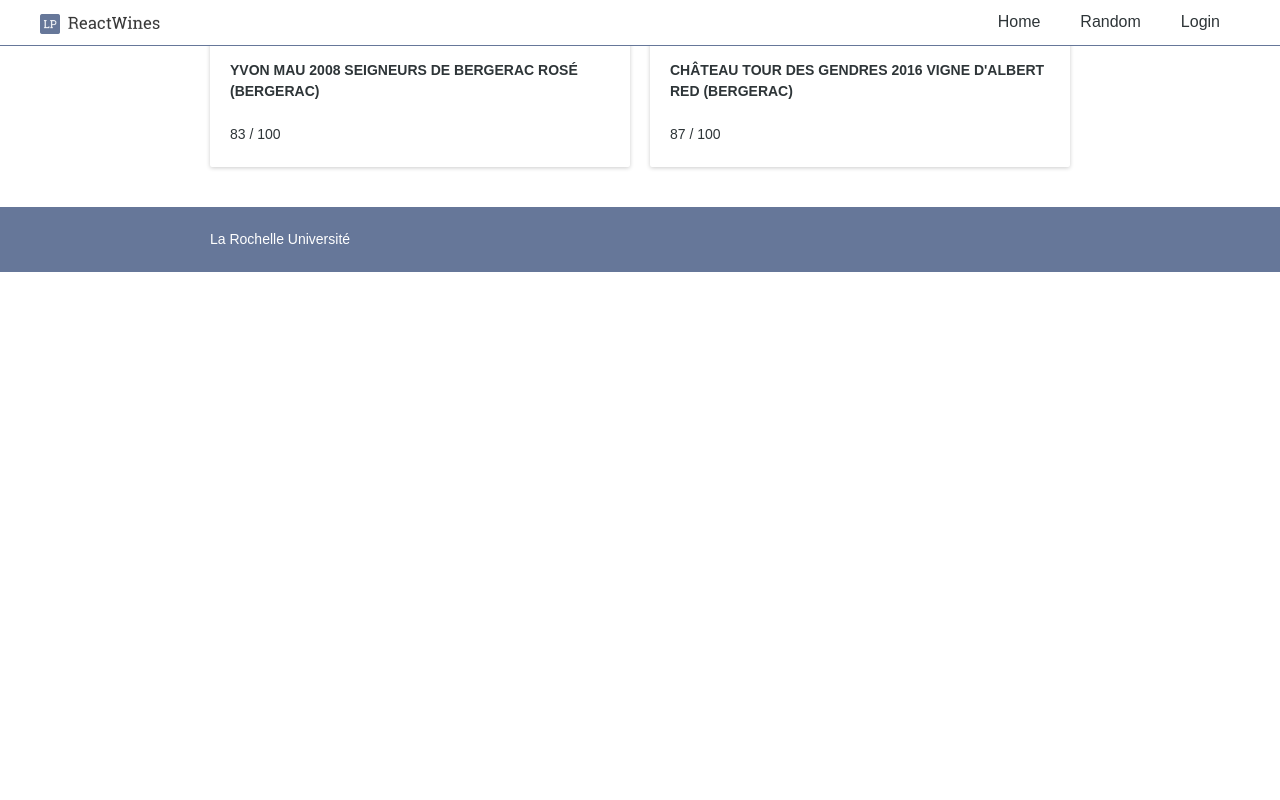
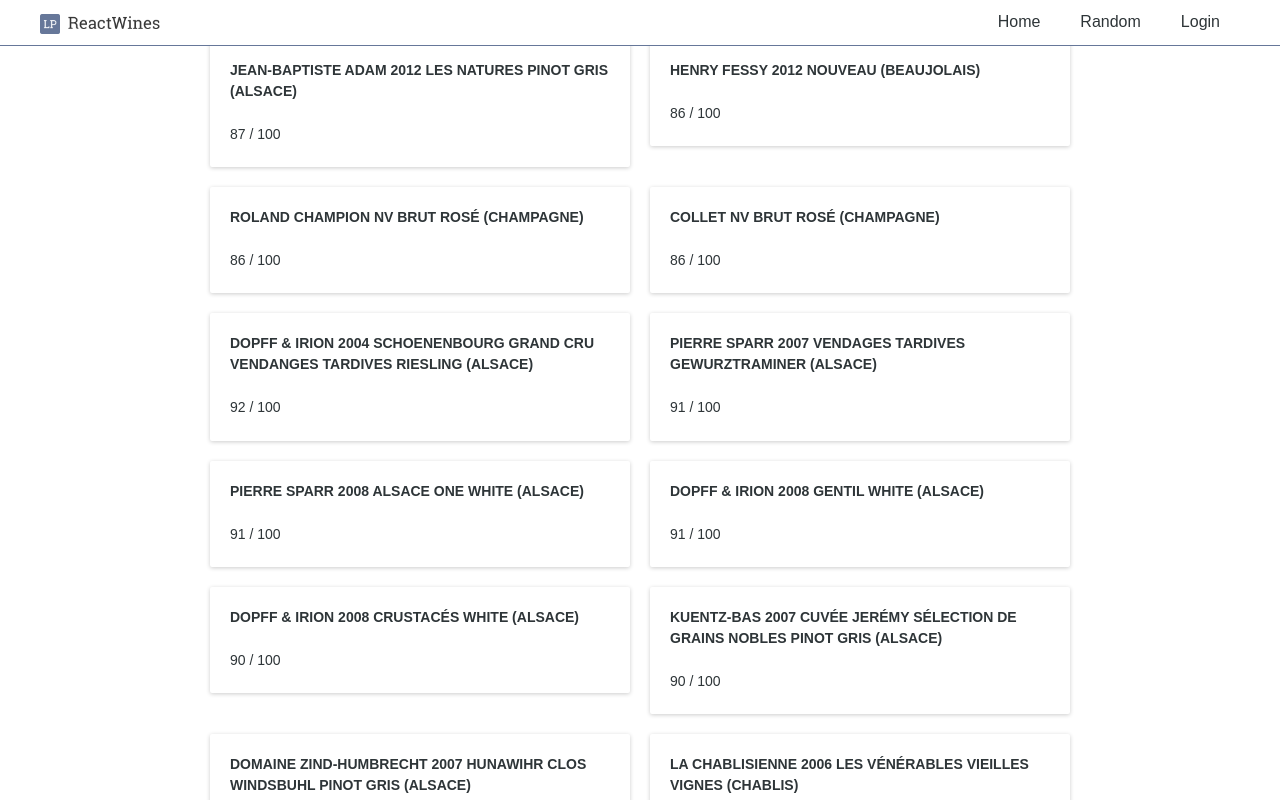
Before and after one commit to ValentinBrebion/tp_react_router, a React (Create React App) app: page / in a window 1280 px wide. Shown: the top 800 px of the page. Built offline with nearby package versions, Linux system fonts and the light colour scheme.

Commit message:
fix:cgh ajout list map

```diff
--- a/src/components/ReviewList.jsx
+++ b/src/components/ReviewList.jsx
@@ -1,7 +1,8 @@
 import React from 'react'
-import db from '../api/db.json'
+import bdReview from '../api/db.json'
 
 const ReviewList = () => {
+    const list = bdReview['reviews'];
     return <section data-name="review-list">
     <div className="hidden">
         <h4>Categories</h4>
@@ -14,27 +15,16 @@
         </p>
     </div>
     <grid>
+    {list.map((review) =>
                 <div col="1/2">
                     <card>
                         <a href="/">
-                    <h5>Yvon Mau 2008 Seigneurs de Bergerac Rosé (Bergerac)</h5>
-                    <p>83 / 100</p>
+                            <h5>{review.title}</h5>
+                            <p> {review.points} / 100</p>
                         </a>
                     </card>
                 </div>
-        <div col="1/2">
-            <card>
-                <a href="/">
-                    <h5>Château Tour des Gendres 2016 Vigne d'Albert Red (Bergerac)</h5>
-                    <p>87 / 100</p>
-                </a>
-            </card>
-        </div>
-        <div col="1/1" txt="c" className="hidden">
-            <card>
-                <a href="/"><h5>Add a review</h5></a>
-            </card>
-        </div>
+            )}
     </grid>
 </section>
 }
```
Lines whose indentation alone changed are shown as unchanged.
